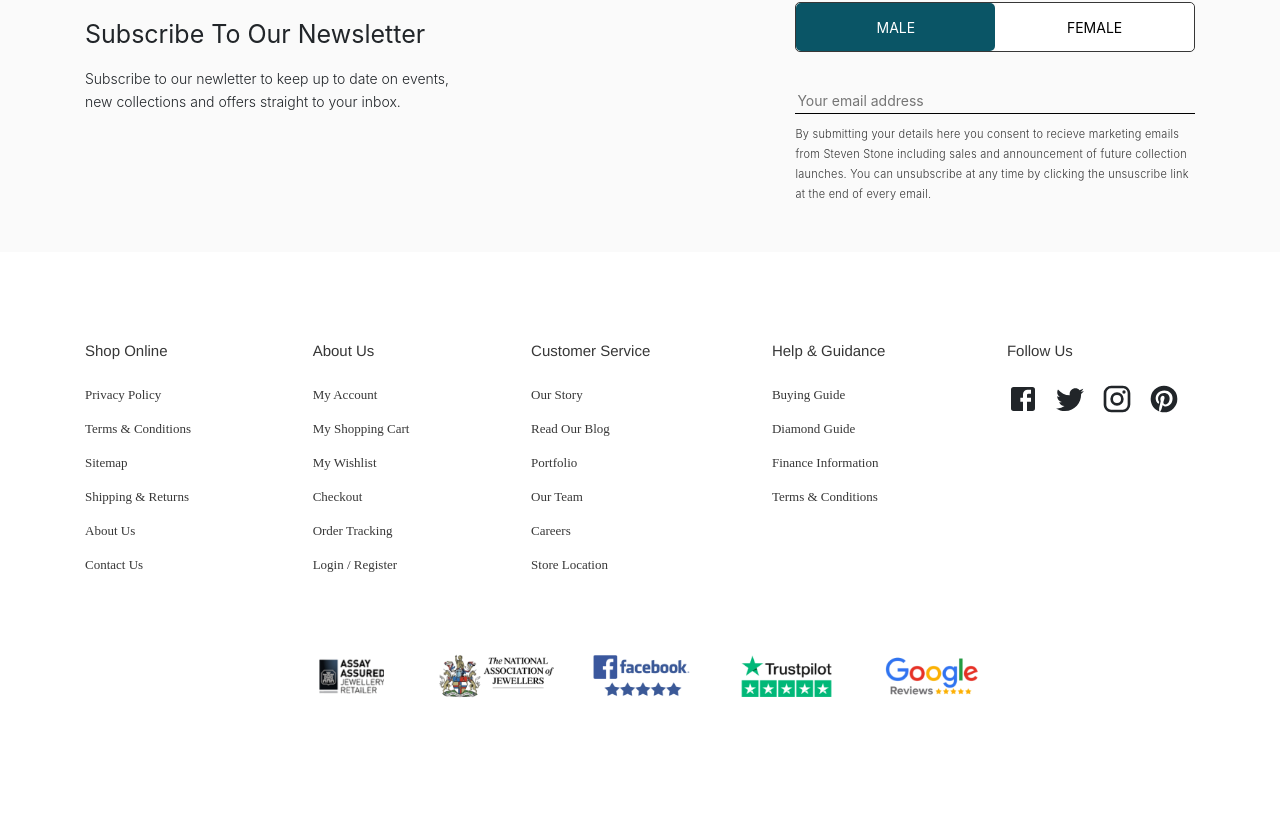
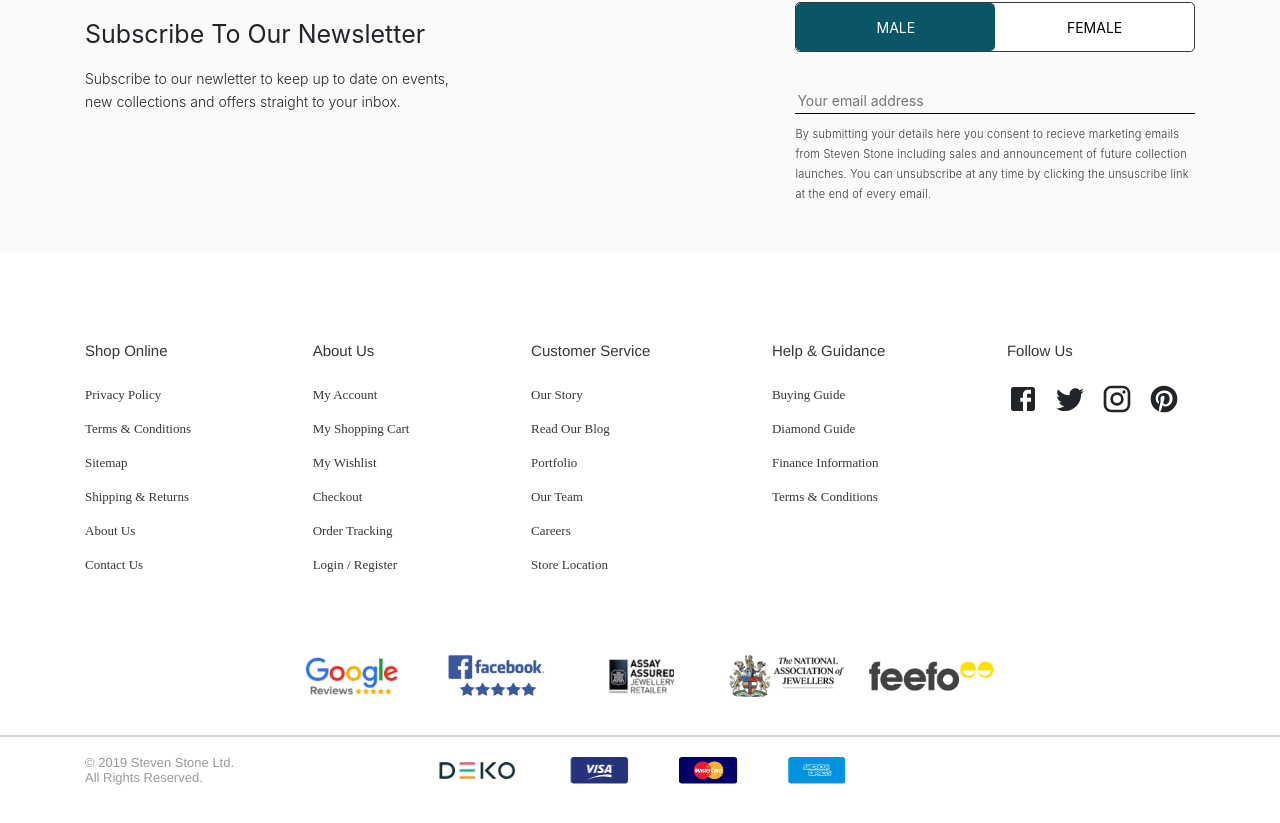
Before and after one commit to bigdreamer07/steven-stone-test, a React (Create React App) app: page / in a window 1280 px wide. Shown: the part 243-1066 px from the top of the page. Built offline with nearby package versions, Linux system fonts and the light colour scheme.

Commit message:
web footer style update

```diff
--- a/src/components/Footer/Footer.js
+++ b/src/components/Footer/Footer.js
@@ -4,6 +4,8 @@ import { Container, Row, Col } from 'react-bootstrap';
 
 import MobileFooter from './MobileFooter/MobileFooter';
 import WebFooter from './WebFooter/WebFooter';
+
+import './Footer.scss';
 
 const Footer = () => {
   const isMobile = useMediaQuery({
--- a/src/components/Footer/Footer.scss
+++ b/src/components/Footer/Footer.scss
@@ -1,3 +1,3 @@
 .Footer {
-  padding: 46px 0 32px;
+  overflow: hidden;
 }
--- a/src/components/Footer/WebFooter/WebFooter.js
+++ b/src/components/Footer/WebFooter/WebFooter.js
@@ -15,6 +15,11 @@ import AssayLogo from '../../../assets/img/assay.png';
 import TrustpilotLogo from '../../../assets/img/trustpilot.png';
 import NajLogo from '../../../assets/img/naj.png';
 import FeefoLogo from '../../../assets/img/feefo.png';
+
+import DekoLogo from '../../../assets/img/dekopay.png';
+import MastercardLogo from '../../../assets/img/mastercard.png';
+import AmericanExpressLogo from '../../../assets/img/american-express.png';
+import VisaLogo from '../../../assets/img/visa.png';
 
 var settings = {
     slidesToShow: 6,
@@ -107,17 +112,26 @@ const WebFooter = () => {
             </div>
             <div className="footer-company">
                 <Slider {...settings}>
+                    <img src={FeefoLogo} />
+                    <img src={TrustpilotLogo} />
                     <img src={GoogleLogo} />
-                    <img src={FeefoLogo} />
+                    <img src={FacebookLogo} />
                     <img src={AssayLogo} />
                     <img src={NajLogo} />
-                    <img src={FacebookLogo} />
-                    <img src={TrustpilotLogo} />
                 </Slider>
             </div>
         </div>
         <div className="footer-bottom">
-
+            <div className="copyright">
+                © 2019 Steven Stone Ltd.<br/>
+                All Rights Reserved.
+            </div>
+            <div className="card-container">
+                <img src={DekoLogo} className="card-img" />
+                <img src={VisaLogo} className="card-img" />
+                <img src={MastercardLogo} className="card-img" />
+                <img src={AmericanExpressLogo} className="card-img" />
+            </div>
         </div>
     </div>
   )
--- a/src/components/Footer/WebFooter/WebFooter.scss
+++ b/src/components/Footer/WebFooter/WebFooter.scss
@@ -1,6 +1,7 @@
 .WebFooter{
-    padding: 90px 0;
+    padding: 90px 0 10px;
     background-color: #FFFFFF;
+
     .footer-top {
         .footer-menu {
             display: flex;
@@ -41,4 +42,47 @@
             width: 65%;
         }
     }
+    .footer-bottom {
+        display: flex;
+        align-items: center;
+        justify-content: flex-start;
+        padding: 20px 0 30px;
+        position: relative;
+
+        .copyright {
+            font-family: Helvetica;
+            font-size: 13px;
+            line-height: 15px;
+            color: #000000;
+            mix-blend-mode: normal;
+            opacity: 0.4;
+        }
+
+        .card-container {
+            position: absolute;
+            // width: 60%;
+            left: 50%;
+            transform: translateX(-50%);
+            display: flex;
+            justify-content: space-between;
+
+            .card-img {
+                width: auto;
+                height: 27px;
+                margin: auto 25px;
+            }
+        }
+
+        &:before {
+            content: '';
+            width: 100vw;
+            height: 2px;
+            position: absolute;
+            top: 0;
+            left: calc(50% - 50vw);
+            display: block;
+            background-color: #D8D8D8;
+            mix-blend-mode: normal;
+        }
+    }
 }
```
